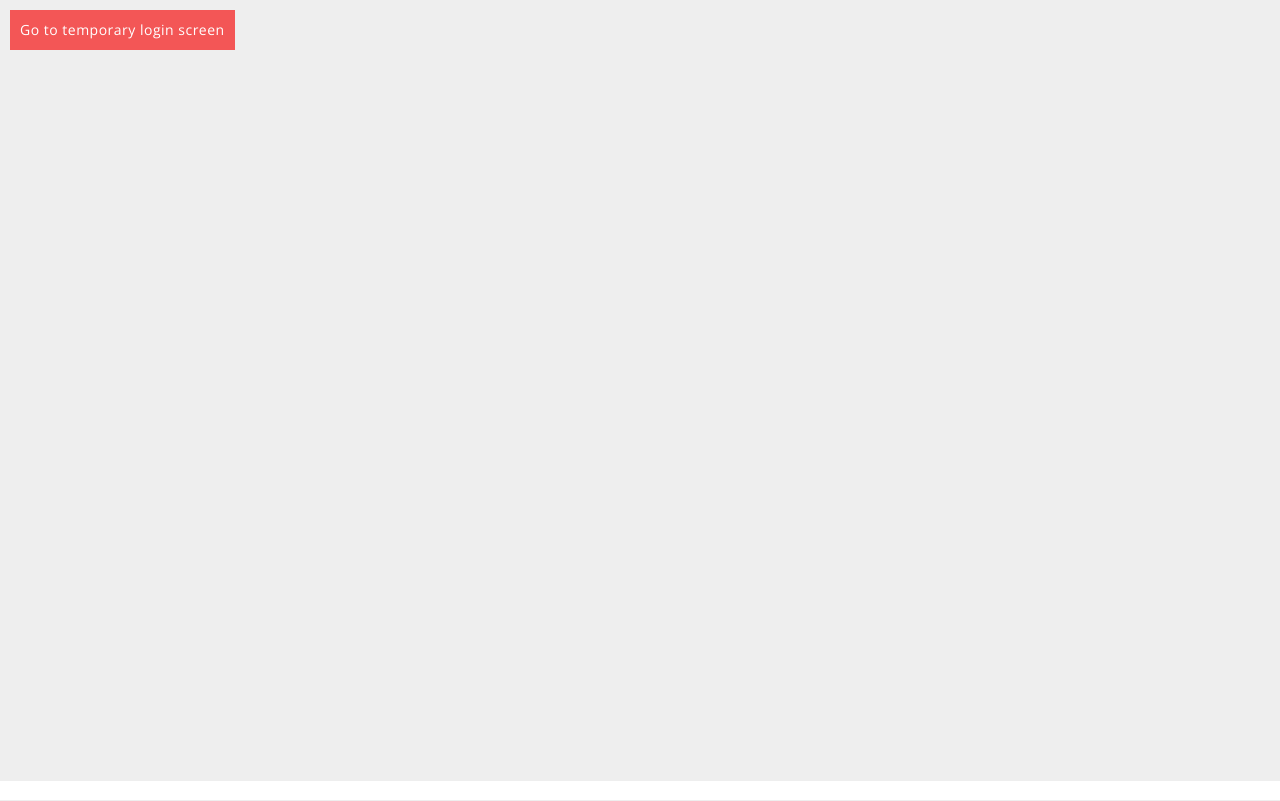
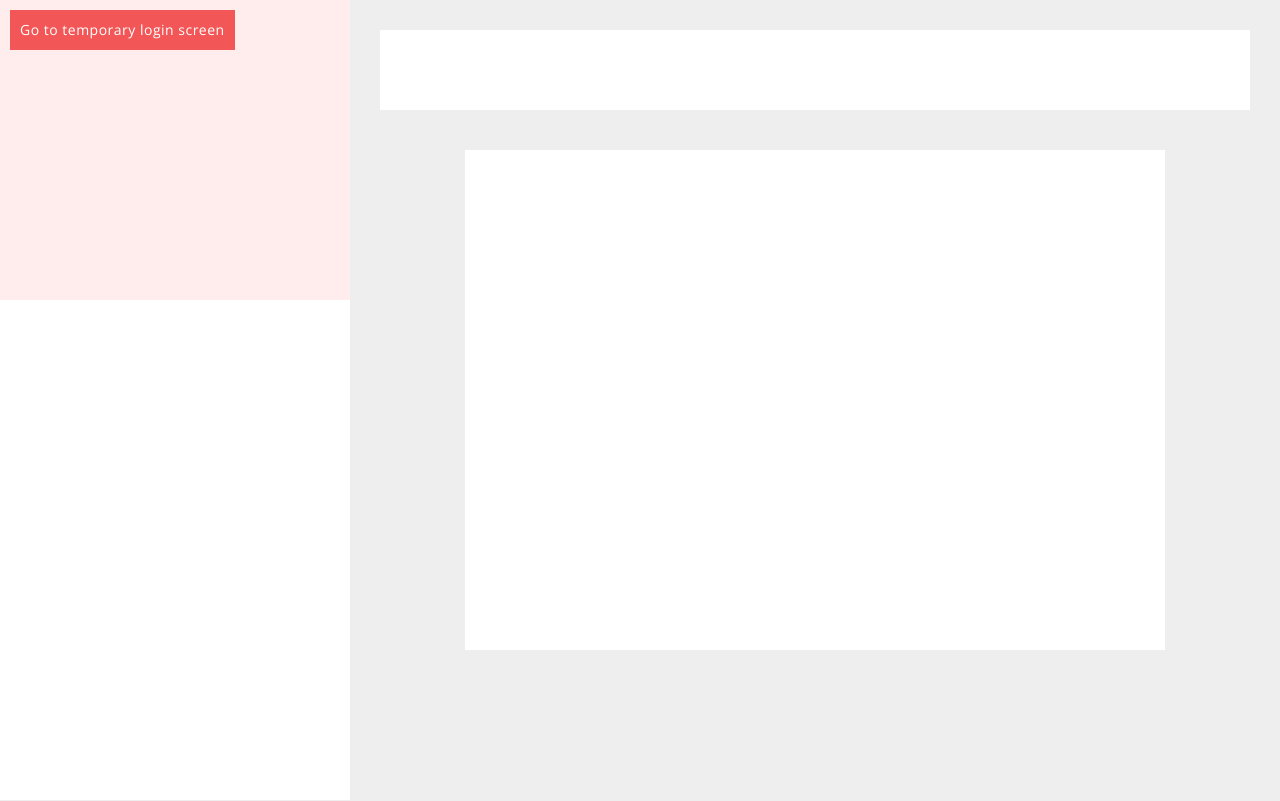
Before and after one commit to larsboesenach/Team-site, a PHP site: page / in a window 1280 px wide. Run offline with PHP 8.4, Linux system fonts and the light colour scheme; some libraries are stand-ins or nearby versions.

Commit message:
added a wireframe for homepage

```diff
--- a/css/main.css
+++ b/css/main.css
@@ -34,7 +34,7 @@ html, body {
 .page-wrap {
   min-height: 100%;
   /* equal to footer height */
-  margin-bottom: -20px;
+  margin-bottom: 0px;
   background-color: #EEEEEE; }
 
 .page-wrap:after {
@@ -43,7 +43,7 @@ html, body {
 
 .site-footer, .page-wrap:after {
   /* .push must be the same height as footer */
-  height: 20px; }
+  height: 0px; }
 
 .site-footer {
   background: white;
@@ -126,4 +126,32 @@ html, body {
       padding: 10px;
       margin: 10px 40px 15px; }
 
+.Sidebar-wrap {
+  width: 350px;
+  background-color: white;
+  position: absolute;
+  top: 0;
+  left: 0;
+  bottom: 0;
+  z-index: 8; }
+  .Sidebar-wrap .box1 {
+    height: 300px;
+    width: 100%;
+    background-color: #FFEDED; }
+
+.Homepage .SidebarFix {
+  padding-left: 350px; }
+  .Homepage .SidebarFix .Content-wrap {
+    padding: 30px; }
+  .Homepage .SidebarFix .Top-bar {
+    background-color: white;
+    display: block;
+    padding: 10px;
+    height: 80px; }
+  .Homepage .SidebarFix .Content-entry {
+    margin: 40px auto 20px;
+    max-width: 700px;
+    background-color: white;
+    min-height: 500px; }
+
 /*# sourceMappingURL=main.css.map */
--- a/index.php
+++ b/index.php
@@ -14,13 +14,22 @@
 
 <a class="button" href="login-screen.php">Go to temporary login screen</a>
 <div class="page-wrap">
+<div class="Homepage">
 
-<div class="Content-entry">
-	<div class="container">
+<div class="Sidebar-wrap">
+	<div class="box1"></div>
+	<div class="box2"></div>
+</div>
 
+<div class="SidebarFix">
+	<div class="Content-wrap">
+		<div class="Top-bar"></div>
 
+		<div class="Content-entry">
 
-	</div><!-- container -->
+		</div>
+	</div>
+
 </div><!-- Content-entry -->
 
 </div><!-- Homepage -->
--- a/scss/main.scss
+++ b/scss/main.scss
@@ -22,6 +22,8 @@
 
 @import "modules/login-screen";
 
+@import "modules/homepage";
+
 @import "modules/footer";
 
 
--- /dev/null
+++ b/scss/modules/_homepage.scss
@@ -0,0 +1,37 @@
+
+.Sidebar-wrap {
+	width: 350px;
+	background-color: white;
+	position: absolute;
+	top: 0;
+	left: 0;
+	bottom: 0;
+	z-index: 8;
+
+	.box1 {
+		height: 300px;
+		width: 100%;
+		background-color: #FFEDED;
+	}
+}
+
+.Homepage .SidebarFix {
+	padding-left: 350px;
+
+	.Content-wrap {
+		padding: 30px;
+	}
+	.Top-bar {
+		background-color: white;
+		display: block;
+		padding: 10px;
+		height: 80px;
+	}
+
+	.Content-entry {
+		margin: 40px auto 20px;
+		max-width: 700px;
+		background-color: white;
+		min-height: 500px;
+	}
+}
--- a/scss/modules/_settings.scss
+++ b/scss/modules/_settings.scss
@@ -45,7 +45,7 @@ html, body {
 .page-wrap {
   min-height: 100%;
   /* equal to footer height */
-  margin-bottom: -20px;
+  margin-bottom: 0px;
   background-color: $grey-bg1;
 }
 .page-wrap:after {
@@ -54,7 +54,7 @@ html, body {
 }
 .site-footer, .page-wrap:after {
   /* .push must be the same height as footer */
-  height: 20px;
+  height: 0px;
 }
 .site-footer {
   background: white;
```
Also changed, not shown: 1 other file.
